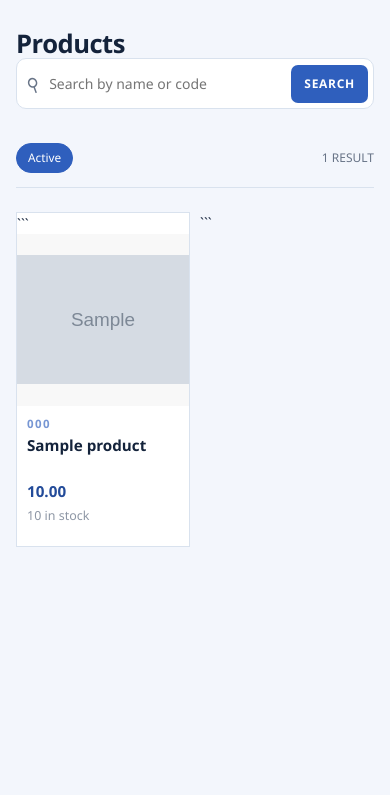
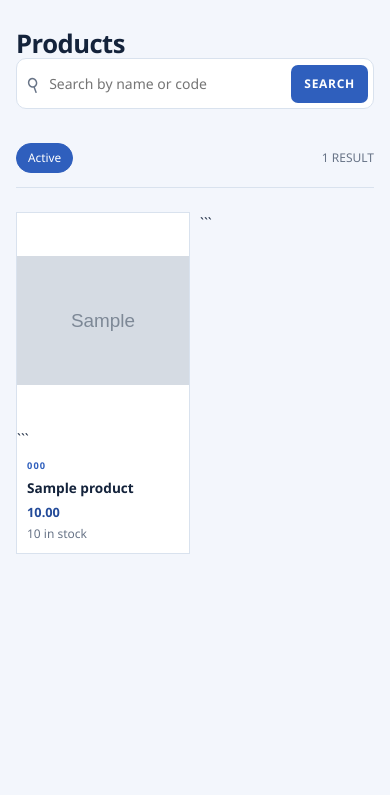
Before and after one commit to fashion99/fashion99.visual, a Django app: page / in a window 390 px wide. Shown: the part 63-858 px from the top of the page. Run offline with Django 5.2, Linux system fonts and the light colour scheme; tables that the repository leaves empty hold one stand-in row (values such as "Sample post"); grey boxes marked "Sample" are stand-in pictures.

Commit message:
Refactor product card layout and styling
Standardize image area and update product stock display.

````diff
--- a/templates/products/_results.html
+++ b/templates/products/_results.html
@@ -3,8 +3,6 @@
 <div class="product-grid">
 {% for product in products %}
     <article class="product-card">
-
-```
         <div class="product-images">
             {% for image in product.images.all %}
                 <img src="{{ image.image.url }}" alt="{{ product.name }} image {{ forloop.counter }}">
@@ -15,16 +13,12 @@
             {% endfor %}
         </div>
 
+```
     <div class="product-info">
         <p class="product-code">{{ product.code }}</p>
-
         <h3>{{ product.name }}</h3>
-
         <p class="product-price">{{ product.price }}</p>
-
-        <p class="product-stock">
-            {{ product.stock_quantity }} in stock
-        </p>
+        <p class="product-stock">{{ product.stock_quantity }} in stock</p>
 
         {% if user.is_authenticated %}
             <div class="product-actions">
@@ -45,7 +39,6 @@
             </div>
         {% endif %}
     </div>
-
 </article>
 ```
 
@@ -55,20 +48,16 @@
 </div>
 
 <style>
-/* ONLY PRODUCT CARD CONTENT — OUTER GRID IS UNCHANGED */
-
-.product-card {
-    overflow: hidden;
-}
+/* Keep the existing product grid and card placement unchanged.
+   Only standardize the image area. */
 
 .product-images {
     width: 100%;
-    aspect-ratio: 1 / 1;
+    aspect-ratio: 4 / 5;
     overflow: hidden;
     display: flex;
     align-items: center;
     justify-content: center;
-    background: #f8f8f8;
 }
 
 .product-images img {
@@ -78,85 +67,11 @@
     display: block;
 }
 
-.product-info {
-    padding: 12px 14px 14px;
-}
-
-.product-code {
-    margin: 0 0 4px;
-    font-size: 0.78rem;
-    opacity: 0.65;
-}
-
-.product-info h3 {
-    margin: 0 0 7px;
-    line-height: 1.25;
-    min-height: 2.5em;
-}
-
-.product-price {
-    margin: 0 0 5px;
-    font-weight: 700;
-}
-
-.product-stock {
-    margin: 0 0 12px;
-    font-size: 0.88rem;
-    opacity: 0.75;
-}
-
-.product-actions {
+.image-placeholder {
+    width: 100%;
+    height: 100%;
     display: flex;
-    flex-wrap: wrap;
-    gap: 6px;
-    align-items: center;
-}
-
-.product-actions form {
-    margin: 0;
-}
-
-.product-action {
-    display: inline-flex;
     align-items: center;
     justify-content: center;
-    min-height: 34px;
-    padding: 6px 10px;
-    box-sizing: border-box;
-}
-
-/* PHONE */
-@media (max-width: 600px) {
-    .product-info {
-        padding: 9px 10px 11px;
-    }
-
-    .product-code {
-        font-size: 0.72rem;
-    }
-
-    .product-info h3 {
-        font-size: 0.95rem;
-        min-height: 2.4em;
-    }
-
-    .product-price {
-        font-size: 0.95rem;
-    }
-
-    .product-stock {
-        font-size: 0.78rem;
-        margin-bottom: 9px;
-    }
-
-    .product-actions {
-        gap: 4px;
-    }
-
-    .product-action {
-        min-height: 31px;
-        padding: 5px 8px;
-        font-size: 0.78rem;
-    }
 }
 </style>
````
Lines whose indentation alone changed are shown as unchanged.
